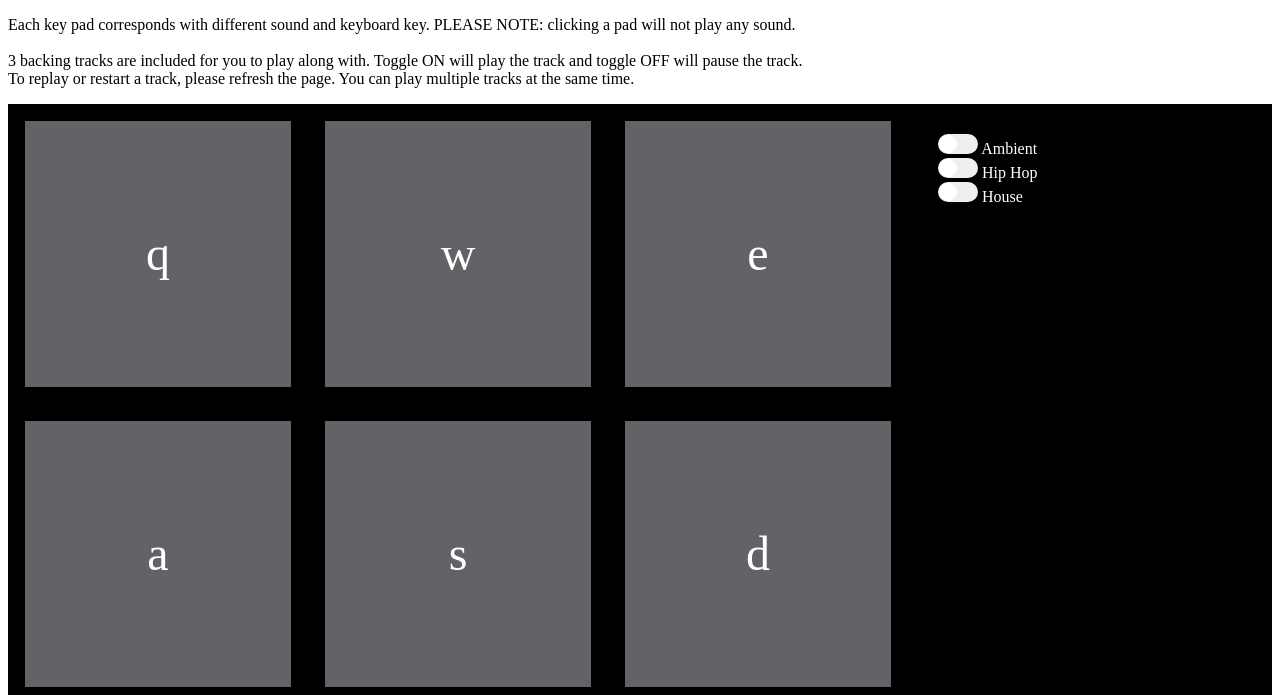
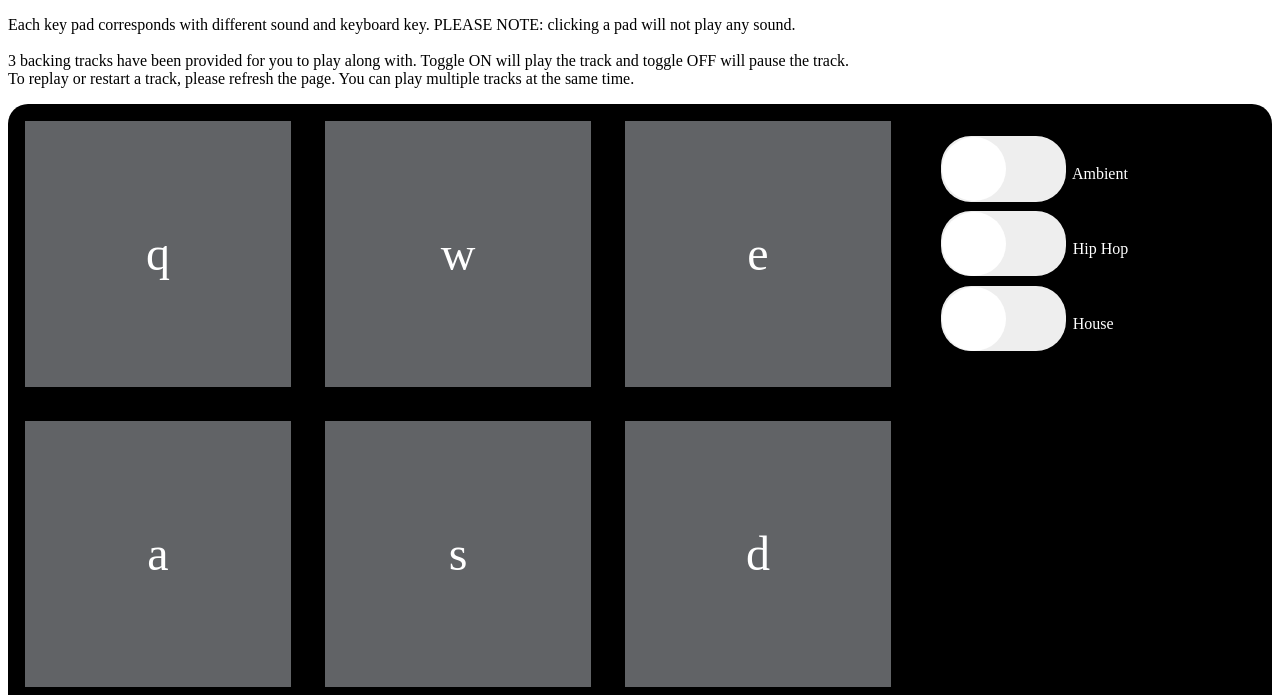
Before and after one commit to devashrlucas/sample-pad, a website: page index.html in a window 1280 px wide. Shown: the part 105-800 px from the top of the page. Drawn offline with Linux system fonts and the light colour scheme.

Commit message:
Updated styling.

```diff
--- a/css/styles.css
+++ b/css/styles.css
@@ -4,6 +4,7 @@
     border-style: solid #000;
     color: #fff;
     background-color: #000;
+    border-radius: 20px;
 }
 
 
@@ -37,22 +38,27 @@
   font-size: 3em;
   background-color:#3a7bde;
 }
-
+.toggle {
+ position: relative;
+ top: -25px;
+}
 /* Code for toggle switch borrowed from here: https://medium.com/front-end-weekly/creating-a-toggle-switch-in-css-2d23e496d035 */
 .switch {
   position: relative;
   display: inline-block;
-  width: 40px;
-  height: 20px;
+  width: 120px;
+  height: 60px;
   background-color: #eee;
-  border-radius: 20px;
+  border-radius: 30px;
+  padding: 1%;
+  margin: 1%;
 }
 
 .switch::after {
   content: "";
   position: absolute;
-  width: 18px;
-  height: 18px;
+  width: 64px;
+  height: 64px;
   border-radius: 50%;
   background-color: white;
   top: 1px; /* To give an effect of a circle inside the switch */
@@ -61,7 +67,7 @@
 }
 
 .tracks:checked + .switch::after {
-  left: 20px;
+  left: 60px;
 }
 
 .tracks:checked + .switch {
--- a/index.html
+++ b/index.html
@@ -13,7 +13,7 @@
         <h1>Sample Pad</h1>
         <h3>This is an interactive web app version of a percussion instrument. This concept is inspired by the Alesis Strike Multipad.</h3>
         <p>Each key pad corresponds with different sound and keyboard key. PLEASE NOTE: clicking a pad will not play any sound. </br></br>
-           3 backing tracks are included for you to play along with. Toggle ON will play the track and toggle OFF will pause the track. </br>
+           3 backing tracks have been provided for you to play along with. Toggle ON will play the track and toggle OFF will pause the track. </br>
            To replay or restart a track, please refresh the page. You can play multiple tracks at the same time.</p>
     </header>
     <div class="container">
```
